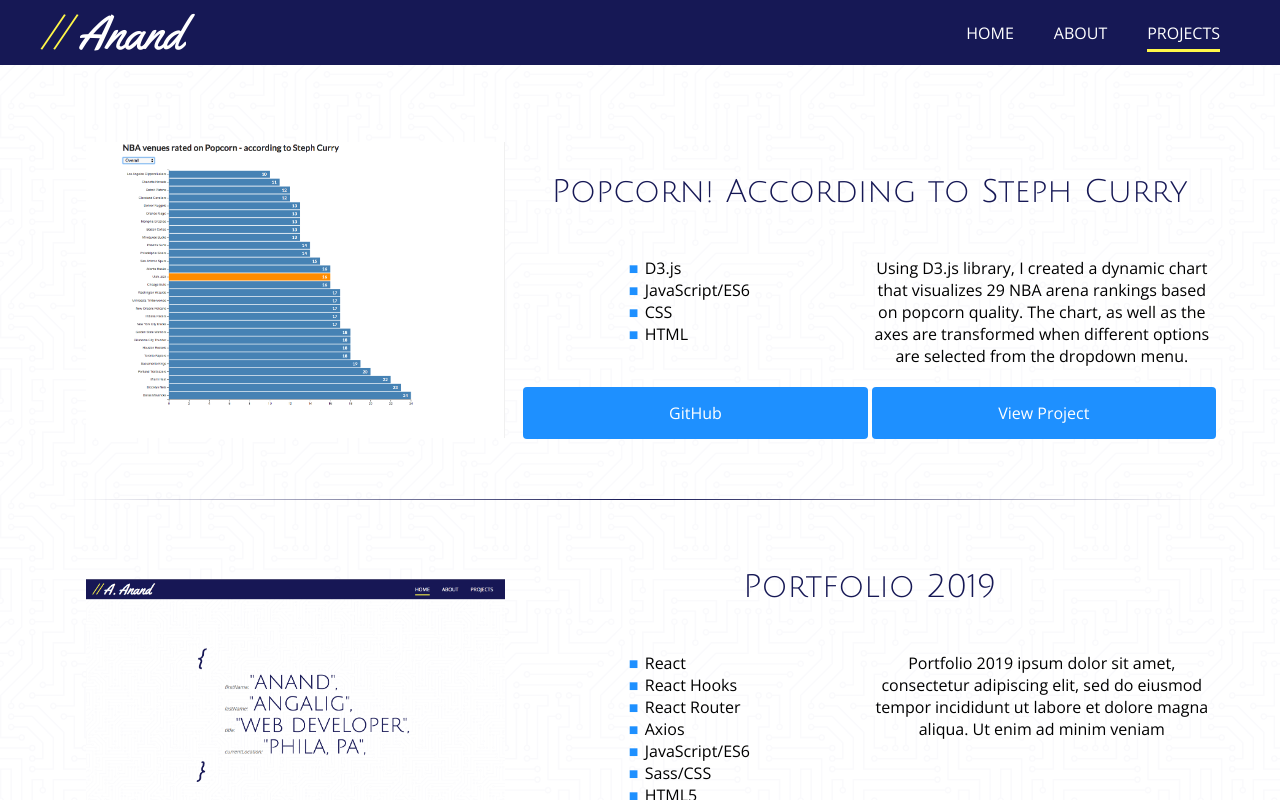
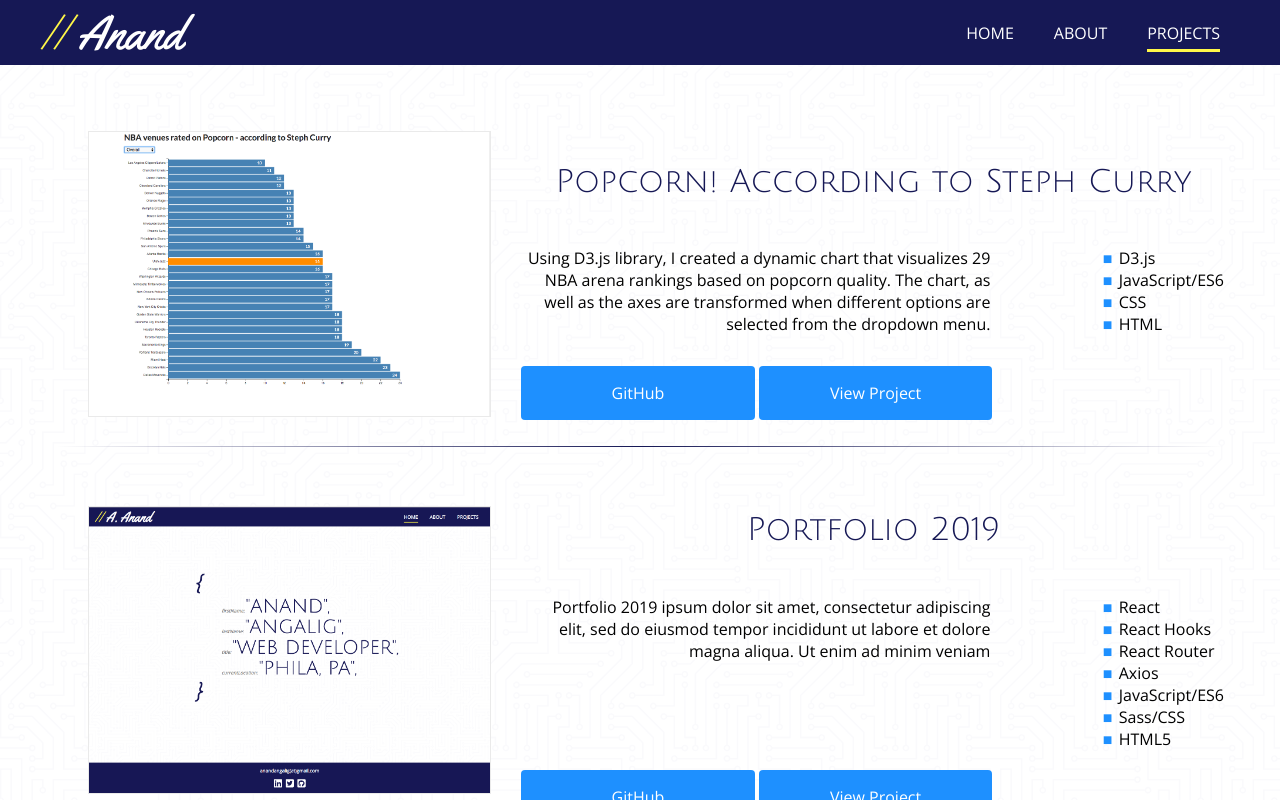
Before and after one commit to anandangalig/portfolio-2019-react, a React (Create React App) app: page /projects in a window 1280 px wide. Shown: the top 800 px of the page. Built offline with nearby package versions, Linux system fonts and the light colour scheme.

Commit message:
fixed ProjectCard component styling on tablet

```diff
--- a/src/components/ProjectCard/ProjectCard.scss
+++ b/src/components/ProjectCard/ProjectCard.scss
@@ -51,7 +51,6 @@
 }
 .hr {
   grid-area: hr;
-  margin: 2em 0;
   hr {
     border: 0;
     height: 1px;
@@ -63,10 +62,10 @@
   border: none;
   border-radius: 4px;
   color: white;
-  padding: 15px 32px;
+  padding: 1em;
   text-align: center;
   text-decoration: none;
-  font-size: 16px;
+  font-size: 1em;
   margin: 4px 2px;
 }
 .project__link--github {
@@ -97,21 +96,20 @@
     display: grid;
     grid-template-areas:
       'img title title'
-      'img techUsed desc'
-      'img buttons buttons'
+      'img desc techUsed'
+      'img buttons .'
       'hr hr hr';
-    grid-template-rows: 100px 1fr 60px;
-    grid-template-columns: 40% 1fr 1fr;
-    margin-bottom: 45px;
-    padding: 10px;
-    height: 350px;
+    grid-template-rows: 100px 1fr 60px 10px;
+    grid-template-columns: 40% 2fr 1fr;
+    margin-bottom: 2em;
   }
   .project__image {
     display: block;
-    padding: 0 20px;
+    padding: 0 2em;
     grid-area: img;
-    align-self: end;
+    align-self: center;
     img {
+      border: 1px solid $dark_grey;
       height: auto;
       width: 100%;
     }
@@ -128,9 +126,9 @@
     grid-area: desc;
     align-self: start;
     justify-self: center;
+    text-align: right;
   }
   .project__link {
-    width: 50%;
     cursor: pointer;
     -webkit-transition-duration: 0.4s; /* Safari */
     transition-duration: 0.4s;
@@ -138,4 +136,10 @@
       box-shadow: 0 8px 16px 0 rgba(0, 0, 0, 0.2), 0 6px 20px 0 rgba(0, 0, 0, 0.19);
     }
   }
+  .hr {
+    grid-area: hr;
+  }
+  .project__tech-used {
+    justify-self: end;
+  }
 }
```
